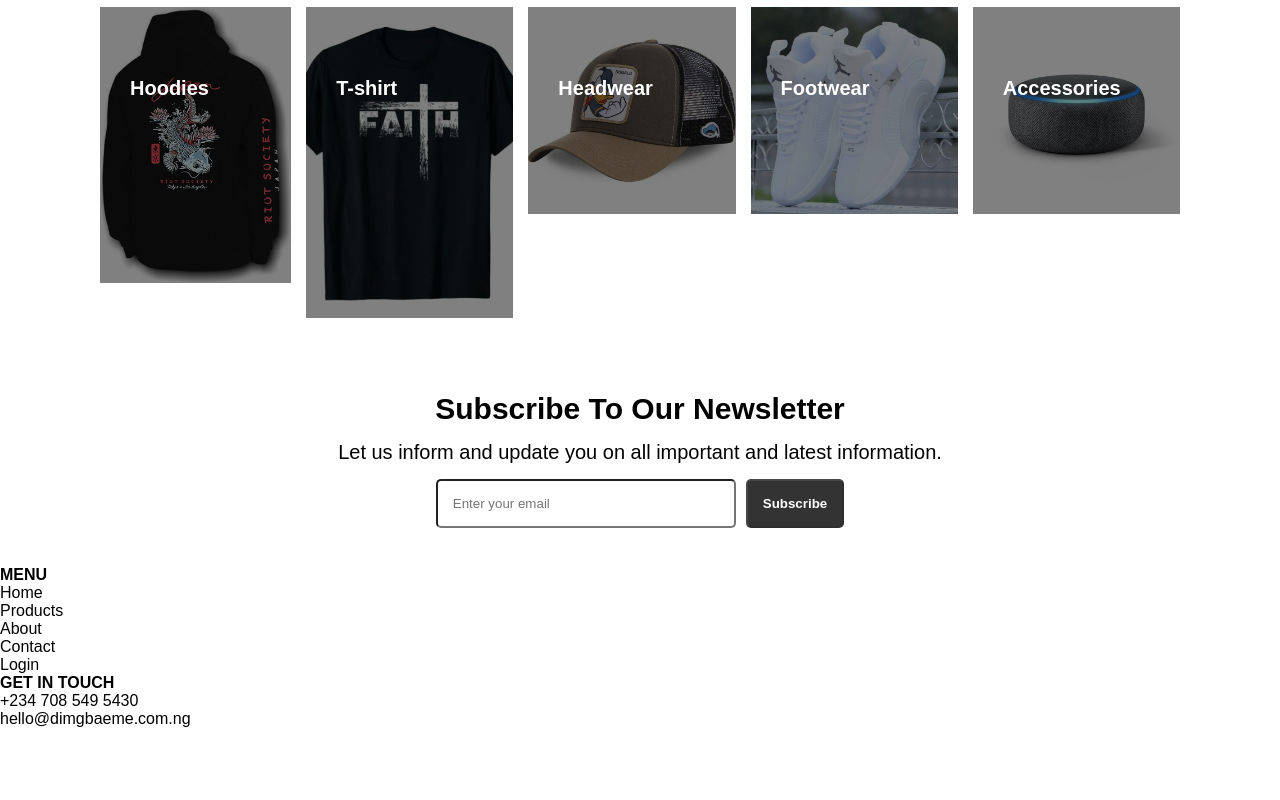
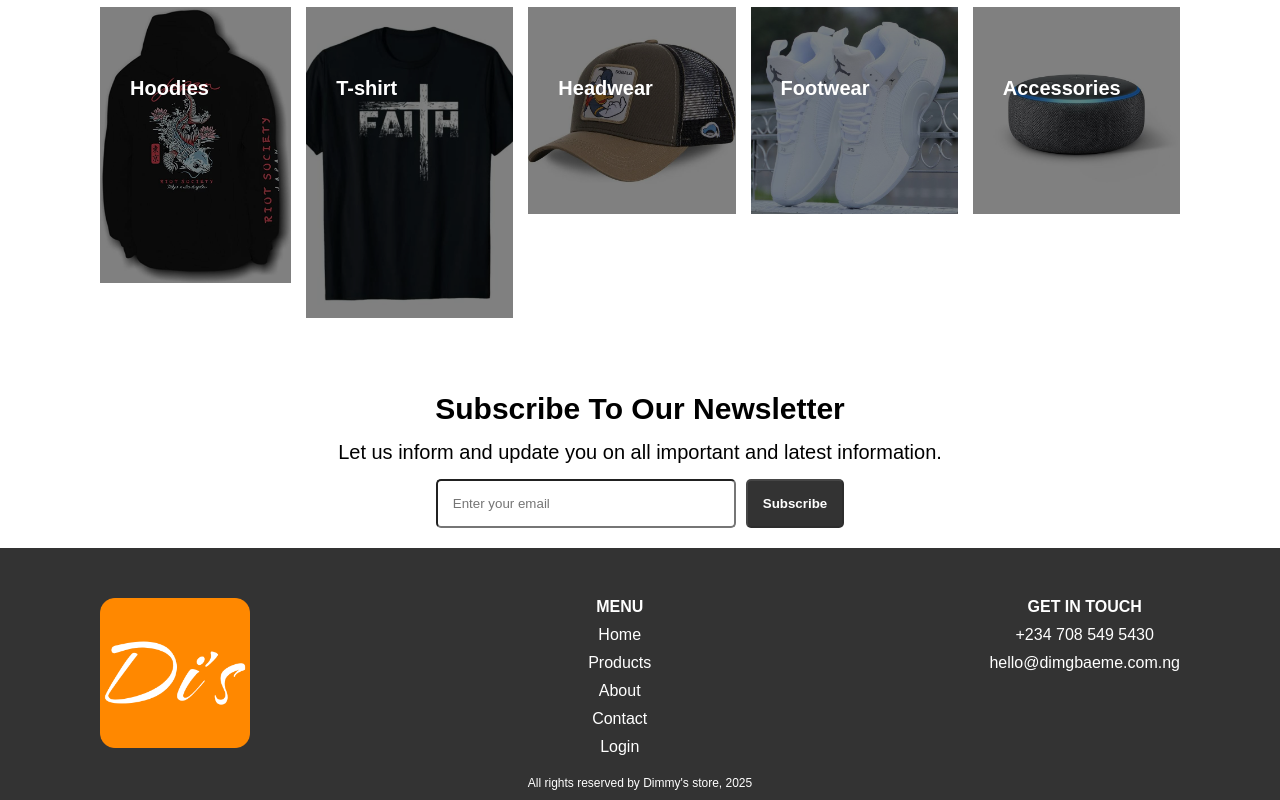
Before and after one commit to Dimgba-Eme/e-commerce-app, a React (Create React App) app in the folder my-store/: page / in a window 1280 px wide. Shown: the part 3321-4121 px from the top of the page. Before the commit the page ends 4049 px from the top, so only its background shows below. Built offline with nearby package versions, Linux system fonts and the light colour scheme.

Commit message:
The Footer section has been properly styled and aligned for all the pages

```diff
--- a/my-store/src/components/Footer.js
+++ b/my-store/src/components/Footer.js
@@ -1,27 +1,34 @@
 import React from 'react'
-// import Logo from '../assets/icons/logo.png'
+import './footer.scss'
+import Logo from '../assets/icons/logo.png'
+import { Link } from 'react-router-dom'
 
 function Footer() {
   return (
-    <footer>
-      <div>
-        <img />
+    <footer className='footer-wrapper'>
+
+      <div className='footer-container'>
+        <div className='footer-logo-container'>
+          <img src={Logo} alt='footer logo' />
         </div>
 
-      <div>
+        <div className='footer-menu-container'>
           <h4>MENU</h4>
-        <p>Home</p>
-        <p>Products</p>
-        <p>About</p>
-        <p>Contact</p>
-        <p>Login</p>
+          <Link to='/' className='footer-link'>Home</Link>
+          <Link to='/products' className='footer-link'>Products</Link>
+          <Link to='/about-us' className='footer-link'>About</Link>
+          <Link to='/contact-us' className='footer-link'>Contact</Link>
+          <Link to='/login-signup' className='footer-link'>Login</Link>
         </div>
 
-      <div>
+        <div className='footer-contact-container'>
           <h4>GET IN TOUCH</h4>
           <p>+234 708 549 5430</p>
           <p>hello@dimgbaeme.com.ng</p>
         </div>
+      </div>
+
+      <p style={{ textAlign: "center", color: "#fff", marginTop: "20px", fontSize: "12px" }}>All rights reserved by Dimmy's store, 2025</p>
     </footer>
   )
 }
--- a/my-store/src/components/Newsletter.js
+++ b/my-store/src/components/Newsletter.js
@@ -16,7 +16,7 @@ const Newsletter = () => {
 const handleSubmit = (e) => {
      e.preventDefault();
      clearForm();
-        alert("Subscribed!")
+     alert("Subscribed!");
 }
 
 const clearForm = () => {
@@ -33,7 +33,7 @@ const Newsletter = () => {
 
             <div className='input-container'>
                 <form onSubmit={handleSubmit}>
-                    <input type='email' placeholder='Enter your email' id='email' value={email} onChange={e => setEmail(e.target.value)} onBlur={e => setEmail(e.target.value)} />
+                    <input type='email' placeholder='Enter your email' id='email' value={email} onChange={e => setEmail(e.target.value)} onBlur={e => setEmail(e.target.value)}/>
                     <button type='submit' disabled={!getIsFormValid()}>Subscribe</button>
                 </form>
             </div>
--- a/my-store/src/components/footer.css
+++ b/my-store/src/components/footer.css
@@ -2,4 +2,82 @@
   padding: 0;
   margin: 0;
   box-sizing: border-box;
+}
+
+@media only screen and (max-width: 800px) {
+  .footer-wrapper {
+    background-color: #333333;
+    padding: 20px 10px;
+  }
+  .footer-wrapper .footer-container .footer-logo-container {
+    text-align: center;
+  }
+  .footer-wrapper .footer-container .footer-logo-container img {
+    width: 100px;
+  }
+  .footer-wrapper .footer-container .footer-menu-container {
+    text-align: center;
+  }
+  .footer-wrapper .footer-container .footer-menu-container h4 {
+    color: #fff;
+    margin-top: 20px;
+  }
+  .footer-wrapper .footer-container .footer-menu-container .footer-link {
+    padding-top: 10px;
+    display: block;
+    color: #fff;
+    text-decoration: none;
+  }
+  .footer-wrapper .footer-container .footer-contact-container {
+    text-align: center;
+    color: #fff;
+    margin-top: 20px;
+  }
+  .footer-wrapper .footer-container .footer-contact-container p {
+    margin-top: 10px;
+  }
+}
+@media only screen and (min-width: 800px) {
+  .footer-wrapper {
+    background-color: #333333;
+    padding: 20px 50px;
+  }
+  .footer-wrapper .footer-container {
+    display: flex;
+    justify-content: space-between;
+  }
+  .footer-wrapper .footer-container .footer-logo-container {
+    text-align: center;
+  }
+  .footer-wrapper .footer-container .footer-logo-container img {
+    min-width: 100px;
+    width: 150px;
+  }
+  .footer-wrapper .footer-container .footer-menu-container {
+    text-align: center;
+  }
+  .footer-wrapper .footer-container .footer-menu-container h4 {
+    color: #fff;
+  }
+  .footer-wrapper .footer-container .footer-menu-container .footer-link {
+    padding-top: 10px;
+    display: block;
+    color: #fff;
+    text-decoration: none;
+  }
+  .footer-wrapper .footer-container .footer-contact-container {
+    text-align: center;
+    color: #fff;
+  }
+  .footer-wrapper .footer-container .footer-contact-container p {
+    margin-top: 10px;
+  }
+}
+@media only screen and (min-width: 800px) {
+  .footer-wrapper {
+    background-color: #333333;
+    padding: 0 100px;
+    padding-top: 50px;
+    padding-bottom: 10px;
+  }
 }/*# sourceMappingURL=footer.css.map */
--- a/my-store/src/components/footer.scss
+++ b/my-store/src/components/footer.scss
@@ -3,3 +3,101 @@
     margin: 0;
     box-sizing: border-box;
 }
+
+@media only screen and (max-width: 800px) {
+    .footer-wrapper {
+        background-color: #333333;
+        padding: 20px 10px;
+
+        .footer-container {
+
+            .footer-logo-container {
+                text-align: center;
+
+                img {
+                    width: 100px;
+                }
+            }
+
+            .footer-menu-container {
+                text-align: center;
+
+                h4 {
+                    color: #fff;
+                    margin-top: 20px;
+                }
+
+                .footer-link {
+                    padding-top: 10px;
+                    display: block;
+                    color: #fff;
+                    text-decoration: none;
+                }
+            }
+
+            .footer-contact-container {
+                text-align: center;
+                color: #fff;
+                margin-top: 20px;
+
+                p {
+                    margin-top: 10px;
+                }
+            }
+        }
+    }
+}
+
+@media only screen and (min-width: 800px) {
+    .footer-wrapper {
+        background-color: #333333;
+        padding: 20px 50px;
+
+        .footer-container {
+            display: flex;
+            justify-content: space-between;
+
+            .footer-logo-container {
+                text-align: center;
+
+                img {
+                    min-width: 100px;
+                    width: 150px;
+                }
+            }
+
+            .footer-menu-container {
+                text-align: center;
+
+                h4 {
+                    color: #fff;
+                }
+
+                .footer-link {
+                    padding-top: 10px;
+                    display: block;
+                    color: #fff;
+                    text-decoration: none;
+                }
+            }
+
+            .footer-contact-container {
+                text-align: center;
+                color: #fff;
+
+                p {
+                    margin-top: 10px;
+                }
+            }
+        }
+    }
+}
+
+@media only screen and (min-width: 800px) {
+    .footer-wrapper {
+        background-color: #333333;
+        padding: 0 100px;
+        padding-top: 50px;
+        padding-bottom: 10px;
+    }
+}
```
Also changed, not shown: 1 other file (tests, documents, lock files or other folders). Lines whose indentation alone changed are shown as unchanged.
